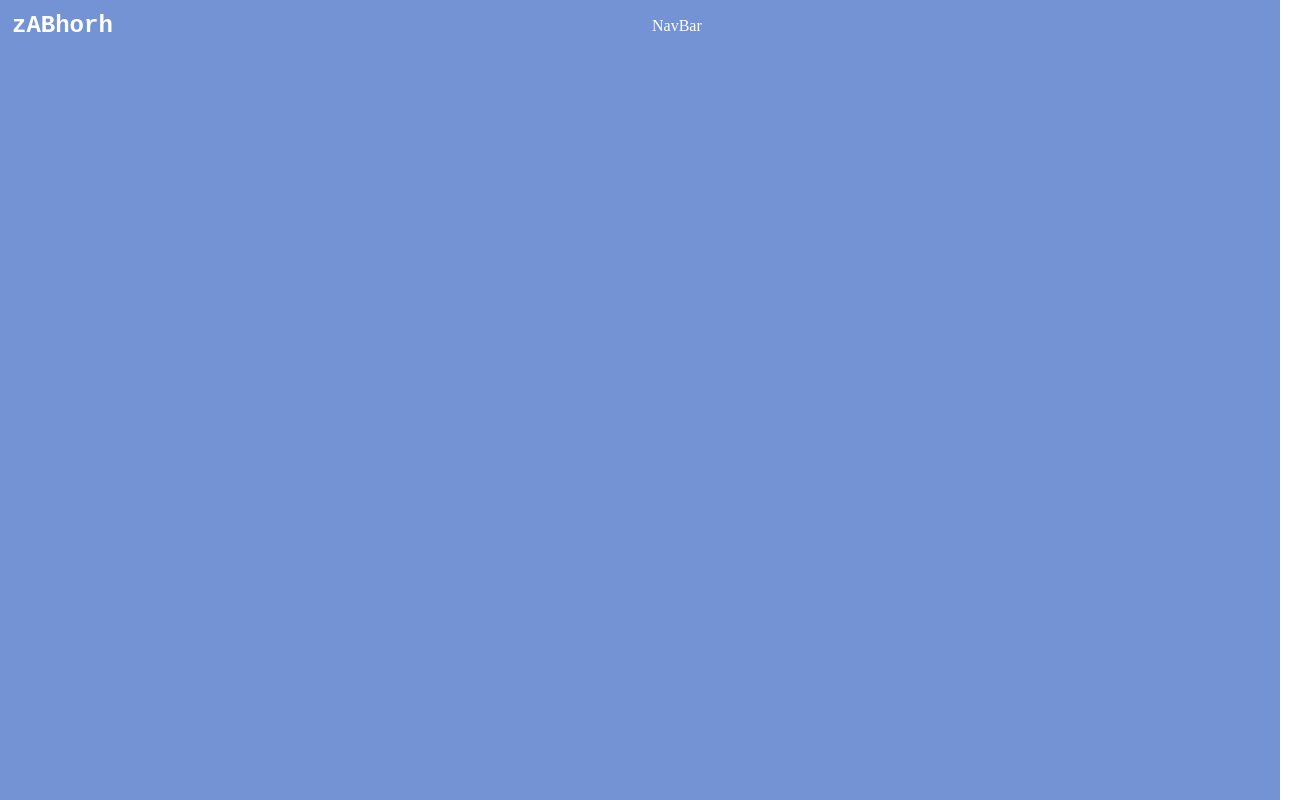
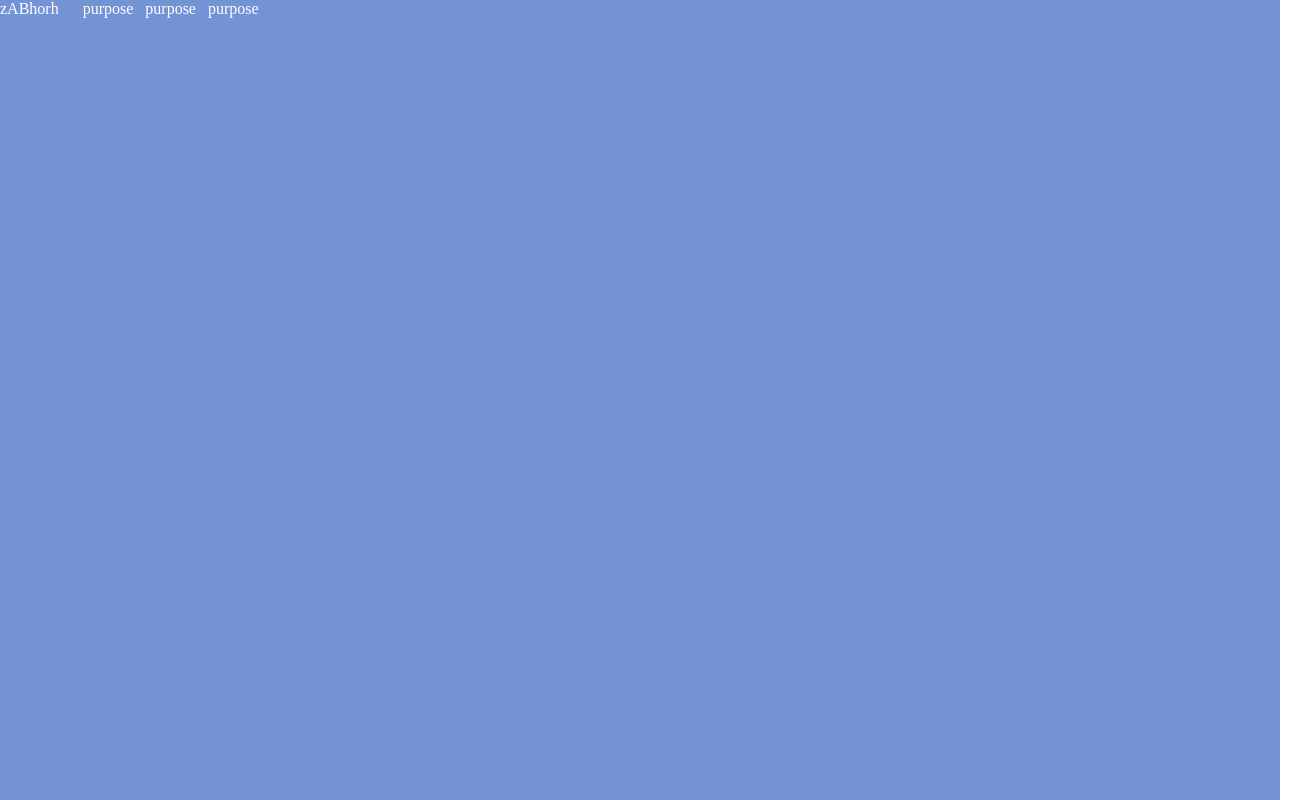
Before and after one commit to tomrod10/personal-website, a React (Create React App) app in the folder personal-website/: page / in a window 1280 px wide. Shown: the whole page, 1304 px wide, since content can reach past the window. Built offline with nearby package versions, Linux system fonts and the light colour scheme.

Commit message:
add grid and edit styles

```diff
--- a/personal-website/src/App.module.css
+++ b/personal-website/src/App.module.css
@@ -4,6 +4,5 @@
   background-color: #7393d4;
   min-height: 100vh;
   display: flex;
-  flex-direction: column;
   color: white;
 }
--- a/personal-website/src/components/Header/Header.module.css
+++ b/personal-website/src/components/Header/Header.module.css
@@ -1,8 +1,14 @@
 @import '../../styles/core-styles.css';
 
 .header{
-  display: flex;
-  padding: var(--spacerS);
+  display: grid;
+  grid-template-areas:
+            "a b"
+            "a c"
+            "a c";
+  grid-template-rows: auto 1fr;
+  grid-template-columns: auto 4fr;
+  gap: var(--spacerL);
   align-items: center;
   flex-direction: row;
 }
--- a/personal-website/src/components/Header/Header.tsx
+++ b/personal-website/src/components/Header/Header.tsx
@@ -1,7 +1,7 @@
 import React from "react";
 
 import { Title } from './Title.tsx'
-import { NavBar } from './NabBar.tsx';
+import { NavBar } from './NavBar.tsx';
 
 import styles from './Header.module.css';
 
--- a/personal-website/src/components/Header/NabBar.tsx
+++ /dev/null
@@ -1,9 +0,0 @@
-import React from "react";
-
-export const NavBar = () => {
-  return(
-    <div>
-      {'NavBar'}
-    </div>
-  )
-}
--- /dev/null
+++ b/personal-website/src/components/Header/NavBar.module.css
@@ -0,0 +1,8 @@
+@import '../../styles/core-styles.css';
+
+.navbar {
+  display: flex;
+  flex-direction: row;
+  gap: var(--spacerS);
+  width: fit-content;
+}
--- /dev/null
+++ b/personal-website/src/components/Header/NavBar.tsx
@@ -0,0 +1,13 @@
+import React from "react";
+
+import styles from './NavBar.module.css'
+
+export const NavBar = () => {
+  return(
+    <div className={styles.navbar}>
+      <div>{'purpose'}</div>
+      <div>{'purpose'}</div>
+      <div>{'purpose'}</div>
+    </div>
+  )
+}
--- a/personal-website/src/components/Header/Title.module.css
+++ b/personal-website/src/components/Header/Title.module.css
@@ -1,6 +1,8 @@
 @import '../../styles/core-styles.css';
 
-.title {
+.title > a{
+  width: fit-content;
+  padding: var(--spacerS);
   font-size: var(--fontSizeL);
   font-weight: var(--fontWeight4);
   font-family: var(--fontFamilyMono1);
```
